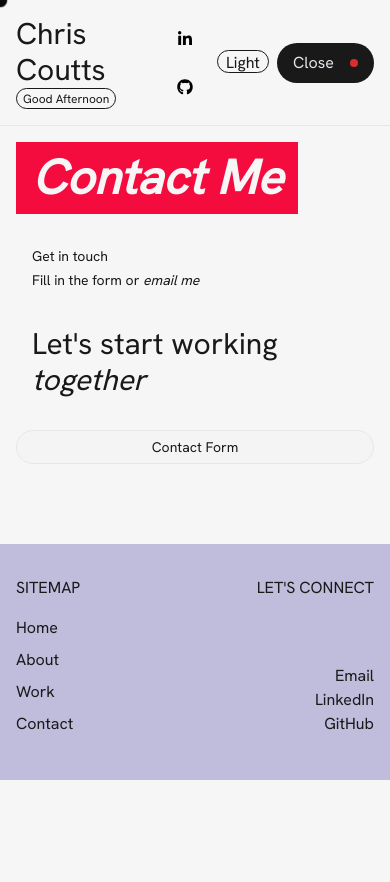
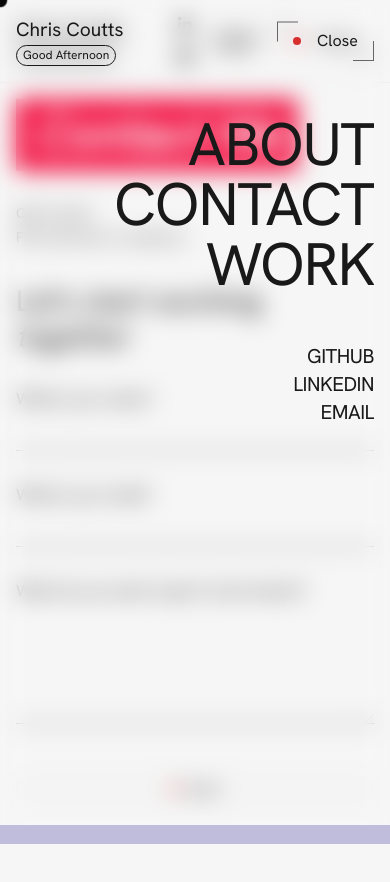
Before and after one commit to ccoutts2/portfolio_v2, a Next.js app: page /contact in a window 390 px wide. Both pictures are taken after a click on the button "Menu". Shown: the top 882 px of the page. Before the commit the page ends 844 px from the top, so only its background shows below. Built offline with nearby package versions, Linux system fonts and the light colour scheme; no server answers.

Commit message:
add burger menu

```diff
--- a/src/app/contact/page.tsx
+++ b/src/app/contact/page.tsx
@@ -7,7 +7,7 @@ export default async function Page() {
   return (
     <main>
       <PageHeader label="Contact Me" />
-      <div className="flex p-4 px-8">
+      <div className="flex flex-col md:flex-row gap-8 md:gap-0 p-4 md:px-8">
         <aside className="text-sm flex flex-col flex-[1] gap-1">
           <h2>Get in touch </h2>
           <p>
@@ -22,11 +22,10 @@ export default async function Page() {
             Let&apos;s start working <span className="italic">together</span>
           </strong>
         </aside>
-        <div className="hidden md:flex justify-end w-full flex-[2]">
+        <div className="flex justify-end w-full flex-[2]">
           <ContactForm />
         </div>
       </div>
-      <MobileContactForm />
     </main>
   );
 }
--- a/src/app/globals.css
+++ b/src/app/globals.css
@@ -35,6 +35,10 @@ body {
   transition-timing-function: ease-in-out;
 }
 
+body[data-menu-open="true"] {
+  overflow: hidden;
+}
+
 .vh {
   clip: rect(0 0 0 0);
   clip-path: inset(50%);
--- a/src/app/layout.tsx
+++ b/src/app/layout.tsx
@@ -22,11 +22,11 @@ export default function RootLayout({
   return (
     <html lang="en">
       <body className={` antialiased dark:bg-[#252126] dark:text-[#f6f6f6]`}>
-        <Cursor />
         <SmoothScroll>
           <NavBar />
           {children}
           <Footer />
+          <Cursor />
         </SmoothScroll>
       </body>
     </html>
--- a/src/app/work/[workId]/page.tsx
+++ b/src/app/work/[workId]/page.tsx
@@ -63,16 +63,16 @@ export default function Page({ params }: WorkPageProps) {
           </div>
         </div>
       </aside>
-      <section className="flex flex-col sm:flex-row gap-4 py-32 px-6 w-full">
+      <section className="flex flex-col sm:flex-row gap-4 py-12 md:py-32 px-6 w-full">
         <div className="flex-[1]">
           <h1 className="text-clampHome">
-            Dynamic Vision: <br />
-            TechCorp x Innovate Media
+            Bespoke Deign: <br />
+            Timeless Craft
           </h1>
         </div>
 
         <div className="flex-[1]">
-          <p className="text-2xl">{work.information}</p>
+          <p className="text-clampProjectText">{work.information}</p>
 
           <div className="flex gap-4 my-8 mx-0 justify-between">
             <ul className="flex gap-4">
--- a/src/components/Accordion/Accordion.module.css
+++ b/src/components/Accordion/Accordion.module.css
@@ -1,7 +1,7 @@
 .Accordion {
   display: flex;
   flex-direction: column;
-  padding: 0.25rem 1rem;
+  padding: 0.25rem 0rem;
 }
 
 .Accordion > div:first-of-type {
@@ -17,7 +17,7 @@
   display: flex;
   flex-direction: column;
   gap: 1rem;
-  padding: 0.5rem 0;
+  padding: 0.5rem 1rem;
   position: relative;
 }
 
--- a/src/components/ContactForm/ContactForm.tsx
+++ b/src/components/ContactForm/ContactForm.tsx
@@ -93,9 +93,6 @@ const ContactForm = ({ onClick }: ContactFormProps) => {
 
   return (
     <form ref={form} onSubmit={onSubmit} className="flex flex-col gap-8 w-full">
-      <div className="absolute top-2 right-2 md:hidden">
-        <Button onClick={onClick}>X</Button>
-      </div>
       <Field label="What's your name?" id="name">
         <Input onChange={handleInputChange} name="name" required value={name} />
       </Field>
--- /dev/null
+++ b/src/components/layout/navigation/BurgerMenu/BurgerMenu.tsx
@@ -0,0 +1,152 @@
+"use client";
+import { useEffect, useRef } from "react";
+import { BurgerButton } from "@/components/ui/buttons/BurgerButton";
+import { TransitionLink } from "../TransitionLink/TransitionLink";
+import DateTime from "@/components/DateTime/DateTime";
+
+import gsap from "gsap";
+import { useGSAP } from "@gsap/react";
+
+interface BurgerMenuProps {
+  isOpen: boolean;
+  status: string;
+  toggleBurgerMenu: () => void;
+}
+
+interface Links {
+  label: string;
+  href: string;
+}
+
+const burgerMenuItems: Links[] = [
+  {
+    label: "About",
+    href: "/about",
+  },
+  {
+    label: "Contact",
+    href: "/contact",
+  },
+  {
+    label: "Work",
+    href: "/work",
+  },
+  {
+    label: "Github",
+    href: "/about",
+  },
+  {
+    label: "LinkedIn",
+    href: "/contact",
+  },
+  {
+    label: "Email",
+    href: "/work",
+  },
+];
+
+const BurgerMenu = ({ isOpen, status, toggleBurgerMenu }: BurgerMenuProps) => {
+  const container = useRef<HTMLDivElement | null>(null);
+  const menu = useRef<HTMLElement | null>(null);
+  const menuLinks = useRef<(HTMLDivElement | null)[]>([]);
+  const socialLinks = useRef<(HTMLDivElement | null)[]>([]);
+
+  const tl = useRef<GSAPTimeline | null>();
+
+  useGSAP(
+    () => {
+      gsap.set(menu.current, { autoAlpha: 0 });
+      gsap.set(menuLinks.current, { y: 75 });
+      gsap.set(socialLinks.current, { y: 75 });
+
+      tl.current = gsap
+        .timeline()
+        .to(menu.current, {
+          autoAlpha: 1,
+          duration: 1,
+          ease: "power4.inOut",
+        })
+        .to(menuLinks.current, {
+          y: 0,
+          duration: 1,
+          stagger: 0.15,
+          ease: "power4.inOut",
+          delay: -0.75,
+        })
+        .to(socialLinks.current, {
+          y: 0,
+          duration: 1,
+          stagger: 0.15,
+          ease: "power4.inOut",
+          delay: -0.75,
+        });
+    },
+    { scope: container }
+  );
+
+  useEffect(() => {
+    if (isOpen) {
+      tl.current?.play();
+    } else {
+      tl.current?.reverse();
+    }
+  }, [isOpen]);
+
+  return (
+    <div data-menu-open={isOpen} ref={container}>
+      <nav ref={menu} className="fixed inset-0 z-50 backdrop-blur-md p-4">
+        <div className="flex justify-between items-center">
+          <section className="flex flex-col">
+            <h1 className="text-clampPageIntro">
+              <TransitionLink href="/">Chris Coutts</TransitionLink>
+            </h1>
+            <DateTime />
+          </section>
+          <BurgerButton status={status} onClick={toggleBurgerMenu} isOpen={isOpen} />
+        </div>
+
+        <ul className="mt-12 flex flex-col justify-end items-end w-full uppercase">
+          {burgerMenuItems.slice(0, 3).map((item, index) => (
+            <li
+              key={index}
+              className="text-6xl"
+              style={{ clipPath: "polygon(0 0, 100% 0, 100% 100%, 0% 100%)" }}>
+              <div
+                className="relative"
+                ref={(el) => {
+                  menuLinks.current[index] = el;
+                }}
+                onClick={toggleBurgerMenu}>
+                <TransitionLink href={item.href} underline>
+                  <span className="tracking-tight"> {item.label}</span>
+                </TransitionLink>
+              </div>
+            </li>
+          ))}
+        </ul>
+
+        <ul className="mt-12 flex flex-col justify-end items-end w-full uppercase">
+          {burgerMenuItems.slice(3, 6).map((item, index) => (
+            <li
+              key={index}
+              className="text-xl"
+              style={{ clipPath: "polygon(0 0, 100% 0, 100% 100%, 0% 100%)" }}>
+              <div
+                className="relative"
+                ref={(el) => {
+                  socialLinks.current[index] = el;
+                }}
+                onClick={toggleBurgerMenu}>
+                <TransitionLink href={item.href} underline>
+                  <span className="tracking-tight"> {item.label}</span>
+                </TransitionLink>
+              </div>
+            </li>
+          ))}
+        </ul>
+      </nav>
+    </div>
+  );
+};
+
+export default BurgerMenu;
--- a/src/components/layout/navigation/NavBar/NavBar.tsx
+++ b/src/components/layout/navigation/NavBar/NavBar.tsx
@@ -9,6 +9,7 @@ import { Icon } from "@/components/";
 import Link from "next/link";
 import ThemeSwitch from "@/components/ThemeSwitch/ThemeSwitch";
 import DateTime from "@/components/DateTime/DateTime";
+import BurgerMenu from "../BurgerMenu/BurgerMenu";
 
 export const NavBar = () => {
   const [isOpen, setIsOpen] = useState(false);
@@ -19,10 +20,8 @@ export const NavBar = () => {
       setIsOpen(false);
       setStatus("closed");
     } else if (!isOpen) {
-      setTimeout(() => {
-        setIsOpen(true);
-        setStatus("open");
-      }, 800);
+      setIsOpen(true);
+      setStatus("open");
     }
   };
   return (
@@ -30,7 +29,7 @@ export const NavBar = () => {
       <header className="w-full border-b border-solid">
         <nav className="flex justify-between items-center w-full gap-4">
           <div className="flex-[2] flex-col p-4 pr-0 md:pr-4 md:px-8">
-            <h1 className="text-3xl md:text-5xl">
+            <h1 className="text-clampPageIntro">
               <TransitionLink href="/">Chris Coutts</TransitionLink>
             </h1>
             <DateTime />
@@ -58,7 +57,7 @@ export const NavBar = () => {
 
           <div className="flex-[1] flex justify-end items-center md:border-solid gap-2">
             <ul className="flex flex-col items-stretch md:border-r md:border-l md:border-solid">
-              <li className="p-4 md:border-b border-solid hover:bg-[#435558] hover:duration-200 relative">
+              <li className="p-2 md:p-4 md:border-b border-solid hover:bg-[#435558] hover:duration-200 relative">
                 <Icon>
                   <svg
                     className="h-4 w-4 hover:scale-110 hover:duration-200 dark:fill-[#f6f6f6]"
@@ -74,7 +73,7 @@ export const NavBar = () => {
                   <span className="vh">See my LinkedIn profile</span>
                 </Link>
               </li>
-              <li className="p-4 hover:bg-[#435558] hover:duration-200 relative">
+              <li className="p-2 md:p-4 hover:bg-[#435558] hover:duration-200 relative">
                 <Icon>
                   <svg
                     className="h-4 w-4 hover:scale-110 hover:duration-200 dark:fill-[#f6f6f6]"
@@ -91,8 +90,12 @@ export const NavBar = () => {
                 </Link>
               </li>
             </ul>
-            <div className="pr-4 md:px-6 flex flex-row-reverse items-center md:flex-col md:items-end gap-2">
-              <BurgerButton status={status} onClick={toggleBurgerMenu} />
+            <div className="pr-4 md:px-6 flex flex-row-reverse items-center md:flex-col md:items-end gap-4">
+              <BurgerButton
+                status={status}
+                onClick={toggleBurgerMenu}
+                isOpen={isOpen}
+              />
               <p className="hidden md:text-sm lg:text-base md:flex items-center gap-2">
                 <BlinkingDot />
                 <NavLink href="mailto:chris.dcoutts@gmail.com">Available</NavLink>
@@ -104,6 +107,12 @@ export const NavBar = () => {
           </div>
         </nav>
       </header>
+
+      <BurgerMenu
+        isOpen={isOpen}
+        toggleBurgerMenu={toggleBurgerMenu}
+        status={status}
+      />
     </>
   );
 };
--- a/src/components/ui/buttons/BurgerButton.tsx
+++ b/src/components/ui/buttons/BurgerButton.tsx
@@ -1,26 +1,75 @@
 interface BurgerButtonProps extends React.ButtonHTMLAttributes<HTMLButtonElement> {
   onClick?: () => void;
   status: string;
+  isOpen: boolean;
 }
 
-export const BurgerButton = ({ onClick, status, ...props }: BurgerButtonProps) => {
+export const BurgerButton = ({
+  isOpen,
+  onClick,
+  status,
+  ...props
+}: BurgerButtonProps) => {
   if (status === "closed") {
     return (
-      <div className="md:hidden flex cursor-pointer items-center gap-4 rounded-[20rem] bg-[#191919] px-4 py-2 text-[#e4e8ed]">
+      <div className="md:hidden relative flex cursor-pointer items-center gap-4 px-4 py-2 text-[#191919] dark:text-[#e4e8ed] z-100000">
+        <span className="flex h-[0.5rem] w-[0.5rem] items-center justify-center rounded-[20rem] bg-[#2ed84a]"></span>
         <button onClick={onClick} {...props}>
           Menu
         </button>
-        <span className="flex h-[0.5rem] w-[0.5rem] items-center justify-center rounded-[20rem] bg-[#2ed84a]"></span>
+
+        <svg
+          className="absolute top-0 left-0"
+          width="21"
+          height="21"
+          viewBox="0 0 21 21"
+          fill="none"
+          xmlns="http://www.w3.org/2000/svg">
+          <line x1="0.5" y1="0.5" x2="0.499999" y2="20.5" stroke="#666666" />
+          <line x1="21" y1="1" x2="1" y2="1" stroke="#666666" />
+        </svg>
+
+        <svg
+          className="absolute bottom-0 right-0"
+          width="21"
+          height="20"
+          viewBox="0 0 21 20"
+          fill="none"
+          xmlns="http://www.w3.org/2000/svg">
+          <line x1="20.5" y1="20" x2="20.5" y2="-6.55671e-08" stroke="#666666" />
+          <line x1="4.37114e-08" y1="19.5" x2="20" y2="19.5" stroke="#666666" />
+        </svg>
       </div>
     );
   }
   if (status === "open") {
     return (
-      <div className="md:hidden flex cursor-pointer items-center gap-4 rounded-[20rem] bg-[#191919] px-4 py-2 text-[#e4e8ed]">
+      <div className="md:hidden relative flex cursor-pointer items-center gap-4 px-4 py-2 text-[#191919] dark:text-[#e4e8ed] z-100000">
+        <span className="flex h-[0.5rem] w-[0.5rem] items-center justify-center rounded-[20rem] bg-[#d82e2e]"></span>
         <button onClick={onClick} {...props}>
           Close
         </button>
-        <span className="flex h-[0.5rem] w-[0.5rem] items-center justify-center rounded-[20rem]  bg-[#d82e2e]"></span>
+        <svg
+          className="absolute top-0 left-0"
+          width="21"
+          height="21"
+          viewBox="0 0 21 21"
+          fill="none"
+          xmlns="http://www.w3.org/2000/svg">
+          <line x1="0.5" y1="0.5" x2="0.499999" y2="20.5" stroke="#666666" />
+          <line x1="21" y1="1" x2="1" y2="1" stroke="#666666" />
+        </svg>
+
+        <svg
+          className="absolute bottom-0 right-0"
+          width="21"
+          height="20"
+          viewBox="0 0 21 20"
+          fill="none"
+          xmlns="http://www.w3.org/2000/svg">
+          <line x1="20.5" y1="20" x2="20.5" y2="-6.55671e-08" stroke="#666666" />
+          <line x1="4.37114e-08" y1="19.5" x2="20" y2="19.5" stroke="#666666" />
+        </svg>
       </div>
     );
   }
--- a/tailwind.config.ts
+++ b/tailwind.config.ts
@@ -17,6 +17,7 @@ export default {
         clampPageIntro: "clamp(1.2rem, 4vw, 2rem)",
         clampHeader: "clamp(3rem, 10vw, 10rem)",
         clampAccordionContent: "clamp(1.2rem, 4vw, 2rem)",
+        clampProjectText: "clamp(1rem, 4vw, 1.5rem)",
       },
       width: {
         clampImage: "clamp(10rem, calc(-20rem + 0.8 * 100vw), 20rem)",
```
